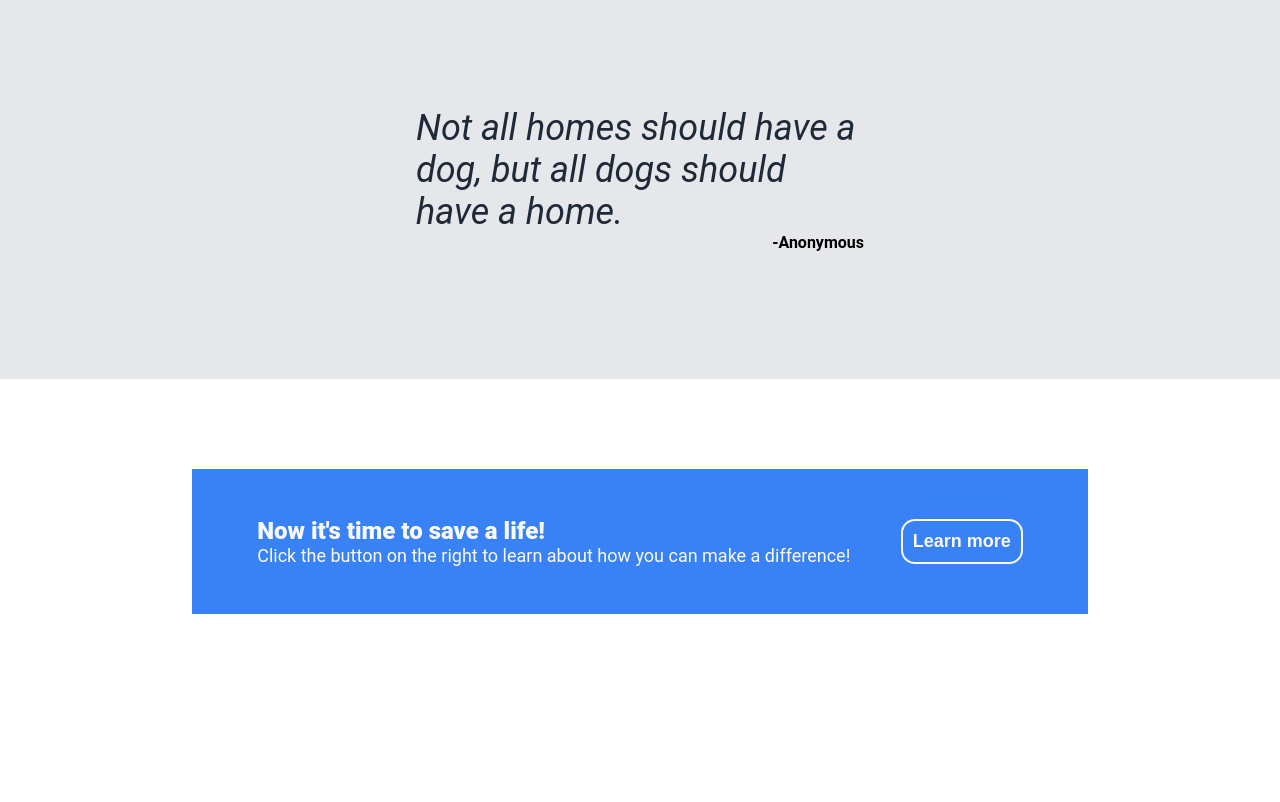
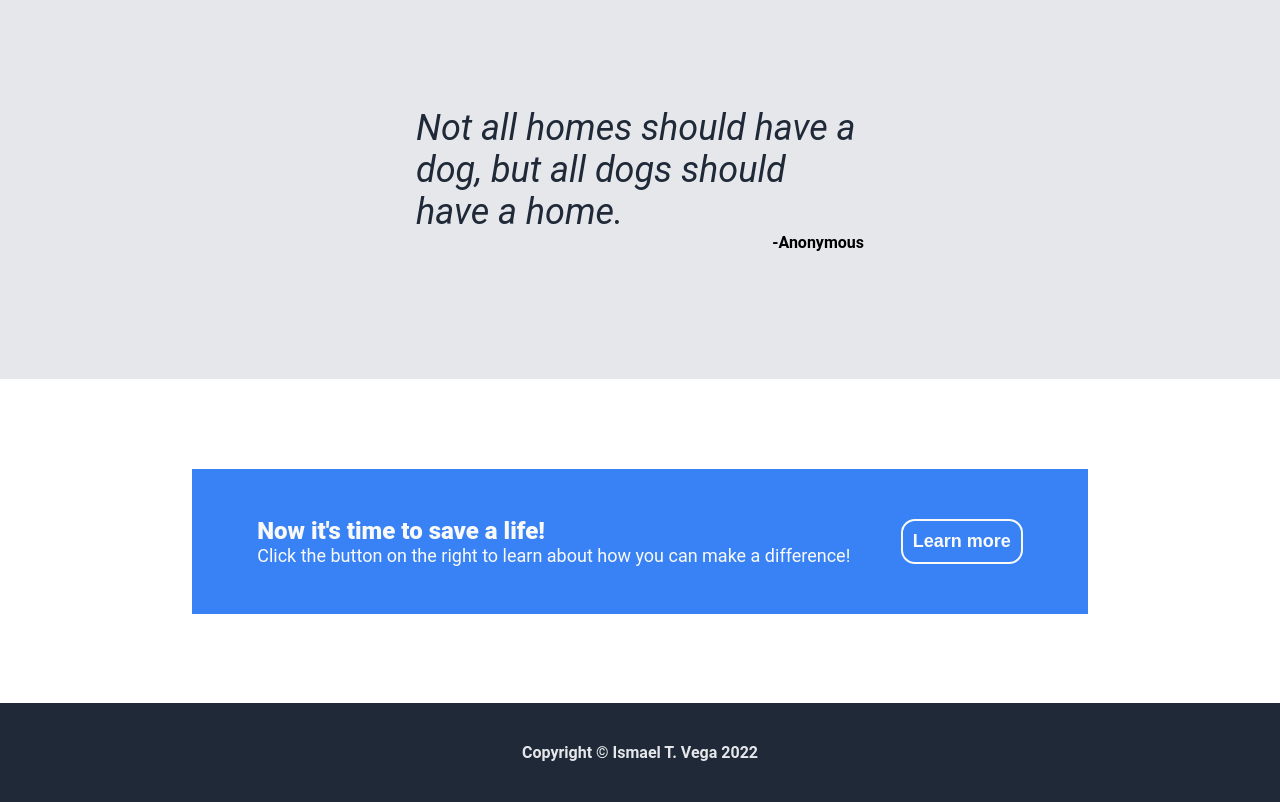
Before and after one commit to VegaIT/Odin-Landing-Page, a plain HTML site: page index.html in a window 1280 px wide. Shown: the part 1052-1854 px from the top of the page. Before the commit the page ends 1755 px from the top, so only its background shows below. Drawn offline with Linux system fonts and the light colour scheme.

Commit message:
Finished footer and editing README.

```diff
--- a/index.html
+++ b/index.html
@@ -64,5 +64,8 @@
         <button class="call_button">Learn more</button>
       </div>
     </div>
+    <footer>
+      <div class="footer">Copyright &copy Ismael T. Vega 2022</div>
+    </footer>
   </body>
 </html>
--- a/style.css
+++ b/style.css
@@ -167,3 +167,13 @@ section {
   color: #f9faf8;
   font-size: 18px;
 }
+
+footer {
+  background-color: #1f2937;
+  color: #e5e7eb;
+  display: flex;
+  justify-content: center;
+  align-items: center;
+  padding: 40px;
+  font-weight: bold;
+}
```
Also changed, not shown: 1 other file.
